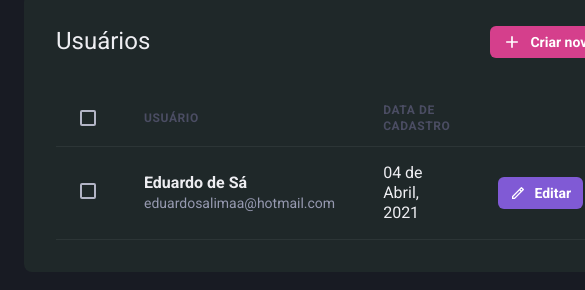
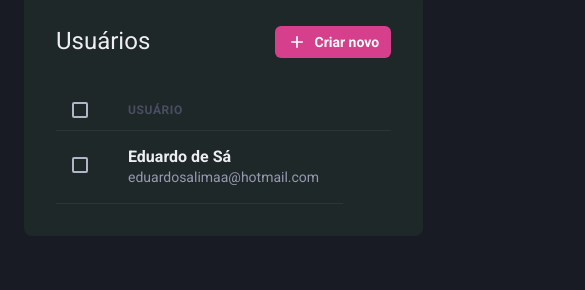
Before and after one commit to ardotheedu/dashgo, a Next.js app: page /users in a window 390 px wide. Shown: the part 126-416 px from the top of the page, 585 px wide, since content can reach past the window. Built offline with nearby package versions, Linux system fonts and the light colour scheme.

Commit message:
refactor: users page responsiveness

```diff
--- a/src/components/Pagination/index.tsx
+++ b/src/components/Pagination/index.tsx
@@ -4,7 +4,7 @@
 export function Pagination() {
     return (
         <Stack
-            direction="row"
+            direction={["column", "row"]}
             spacing="6"
             at="8"
             justify="space-between"
--- a/src/components/Sidebar/NavLink.tsx
+++ b/src/components/Sidebar/NavLink.tsx
@@ -1,15 +1,19 @@
-import { Link, Icon, Text, LinkProps as ChakraLinkProps } from "@chakra-ui/react";
+import { Link as ChakraLink, Icon, Text, LinkProps as ChakraLinkProps } from "@chakra-ui/react";
 import { ElementType } from "react";
+import Link from 'next/link'
 
 interface NavLinkProps extends ChakraLinkProps{
     icon: ElementType;
     children: string;
+    href: string;
 }
-export function NavLink({icon, children, ...rest}: NavLinkProps) {
+export function NavLink({icon, children, href, ...rest}: NavLinkProps) {
     return (
-        <Link display="flex" align="center" {...rest}>
-            <Icon as={icon} fontSize="20" />
-            <Text ml="4" fontWeight="medium">{children}</Text>
+        <Link href={href} passHref>
+            <ChakraLink display="flex" align="center" {...rest}>
+                <Icon as={icon} fontSize="20" />
+                <Text ml="4" fontWeight="medium">{children}</Text>
+            </ChakraLink>
         </Link>
     )
 }
--- a/src/components/Sidebar/SidebarNav.tsx
+++ b/src/components/Sidebar/SidebarNav.tsx
@@ -8,12 +8,12 @@
      return (
         <Stack spacing="12" align="flex-start">
             <NavSection title="GERAL">
-                <NavLink icon={RiDashboardLine}>Dashboard</NavLink>
-                <NavLink icon={RiContactsLine}>Usuários</NavLink>
+                <NavLink icon={RiDashboardLine} href="/dashboard">Dashboard</NavLink>
+                <NavLink icon={RiContactsLine} href="/users">Usuários</NavLink>
             </NavSection>
             <NavSection title="AUTOMAÇÂO">
-                <NavLink icon={RiInputMethodLine}>Formulários</NavLink>
-                <NavLink icon={RiGitMergeLine}>Automação</NavLink>
+                <NavLink icon={RiInputMethodLine} href="/forms">Formulários</NavLink>
+                <NavLink icon={RiGitMergeLine} href="/automation">Automação</NavLink>
             </NavSection>
         </Stack>
      )
--- a/src/pages/dashboard.tsx
+++ b/src/pages/dashboard.tsx
@@ -70,7 +70,7 @@
 
                 <SimpleGrid flex="1" gap="4" minChildWidth="320px" align="flex-start">
                     <Box
-                        p="8"
+                        p={["6","8"]}
                         bg="gray.800"
                         borderRadius={8}
                         pb="4"
@@ -81,7 +81,7 @@
                         <Chart options={options} series={series} type="area" height={160} />
                     </Box>
                     <Box
-                        p="8"
+                        p={["6","8"]}
                         bg="gray.800"
                         borderRadius={8}
                         pb="4"
--- a/src/pages/users/index.tsx
+++ b/src/pages/users/index.tsx
@@ -1,9 +1,14 @@
-import { Box, Flex, Heading, Button, Icon, Table, Thead, Tbody, Tr, Th, Td, Text, Checkbox } from "@chakra-ui/react";
+import { Box, Flex, Heading, Button, Icon, Table, Thead, Tbody, Tr, Th, Td, Text, Checkbox, useBreakpointValue } from "@chakra-ui/react";
 import {RiAddLine, RiPencilLine} from 'react-icons/ri'
 import { Header } from "../../components/Header";
 import { Sidebar } from "../../components/Sidebar";
+import Link from "next/link";
 
 export default function UserList() {
+    const isWideVersion = useBreakpointValue({
+        base: false,
+        lg: true
+    })
     return (
         <Box>
             <Header />
@@ -15,6 +20,7 @@
                     <Flex mb="8" justify="space-between" align="center">
                         <Heading size="lg" fontWeight="normal">Usuários</Heading>
 
+                        <Link href="/users/create" passHref>
                             <Button
                                 as="a"
                                 size="sm"
@@ -24,22 +30,23 @@
                             >
                                 Criar novo
                             </Button>
+                        </Link>
                     </Flex>
 
                     <Table colorScheme="whiteAlpha">
                         <Thead>
                             <Tr>
-                                <Th px="6" color="gray.300" width="8">
+                                <Th px={["4", "4", "6"]} color="gray.300" width="8">
                                     <Checkbox colorScheme="pink" />
                                 </Th>
                                 <Th>Usuário</Th>
-                                <Th>Data de cadastro</Th>
+                                {isWideVersion && <Th>Data de cadastro</Th>}
                                 <Th width="8"></Th>
                             </Tr>
                         </Thead>
                         <Tbody>
                             <Tr>
-                                <Td px="6">
+                                <Td px={["4", "4", "6"]}>
                                     <Checkbox colorScheme="pink" />
                                 </Td>
                                 <Td>
@@ -48,18 +55,8 @@
                                         <Text fontSize="sm" color="gray.300">eduardosalimaa@hotmail.com</Text>
                                     </Box>
                                 </Td>
-                                <Td>04 de Abril, 2021</Td>
-                                <Td>
-                                    <Button
-                                        as="a"
-                                        size="sm"
-                                        fontSize="sm"
-                                        colorScheme="purple"
-                                        leftIcon={<Icon as={RiPencilLine} fontSize="16" />}
-                                    >
-                                        Editar
-                                    </Button>
-                                </Td>
+                                {isWideVersion && <Td>04 de Abril, 2021</Td> }
+
                             </Tr>
                         </Tbody>
                     </Table>
```
Also changed, not shown: src/pages/users/create.tsx (+8 -5 lines). Lines whose indentation alone changed are shown as unchanged.
